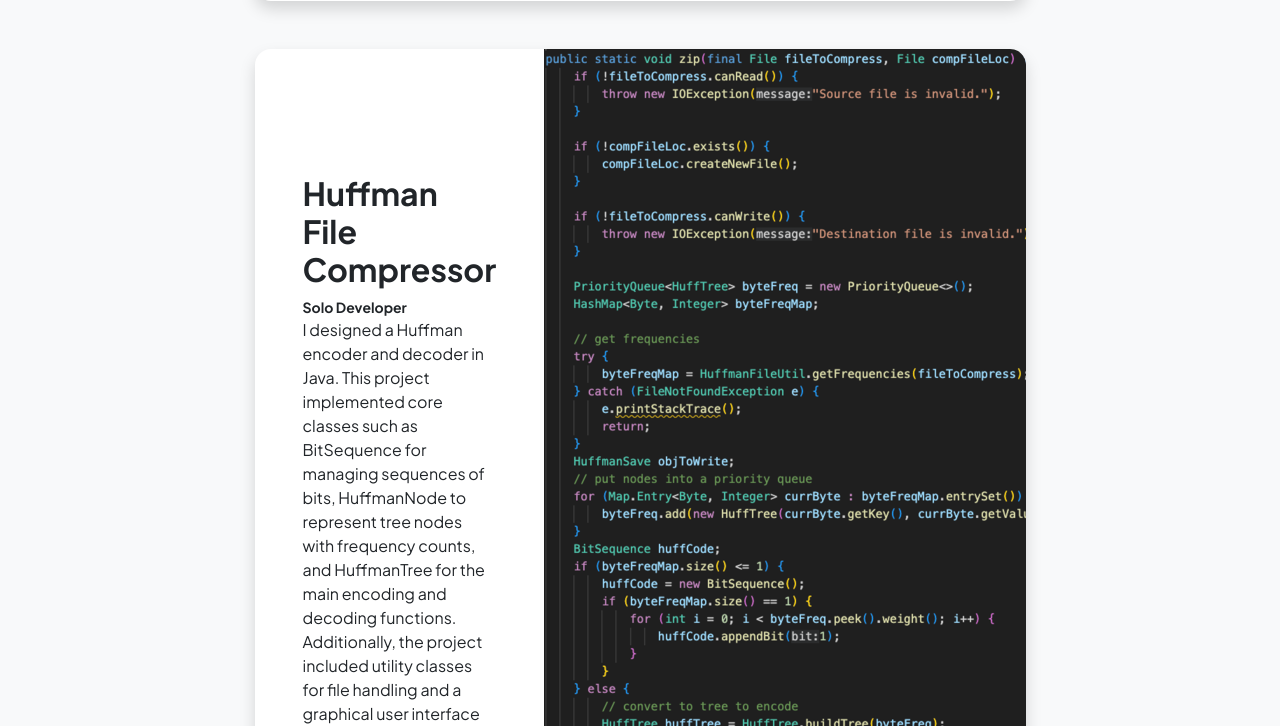
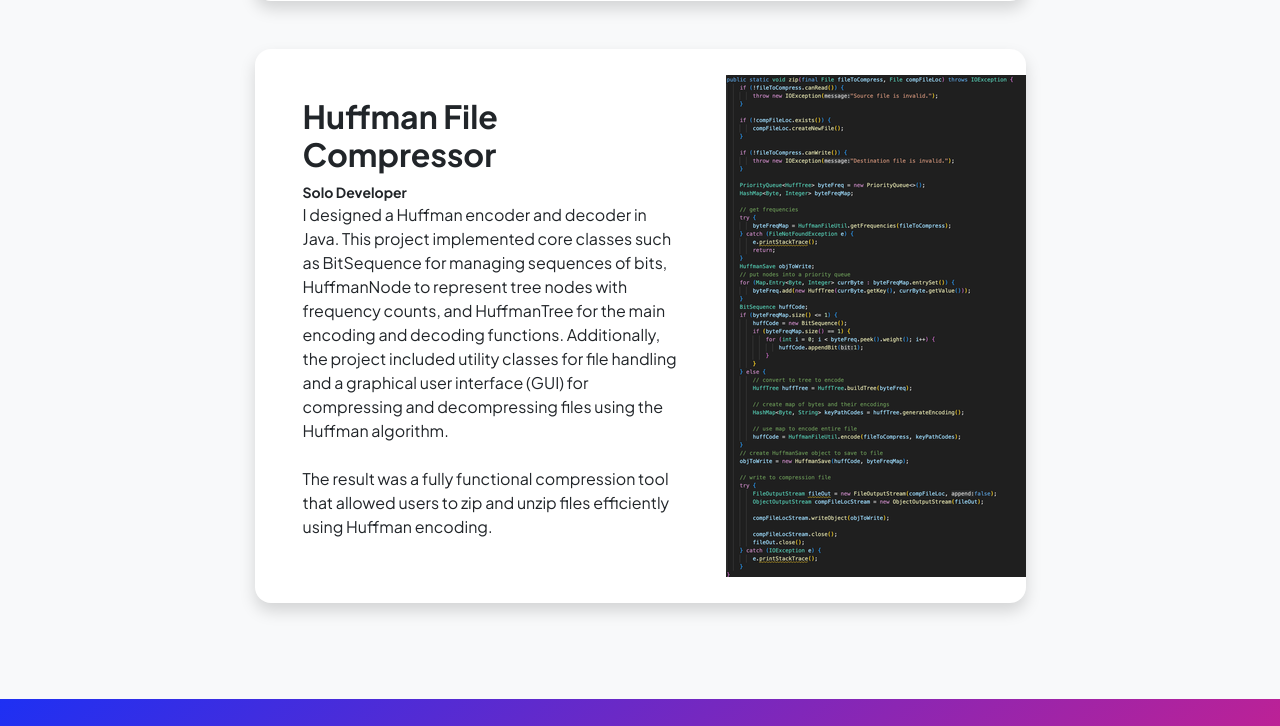
Before and after one commit to Roger4lk/Roger4lk.github.io, a plain HTML site: page projects.html in a window 1280 px wide. Shown: the part 1414-2140 px from the top of the page. Drawn offline with nearby package versions, Linux system fonts and the light colour scheme.

Commit message:
updated image

```diff
--- a/projects.html
+++ b/projects.html
@@ -77,7 +77,7 @@
                                             <div class="small fw-bolder">Solo Developer</div>
                                             <p>I designed a Huffman encoder and decoder in Java. This project implemented core classes such as BitSequence for managing sequences of bits, HuffmanNode to represent tree nodes with frequency counts, and HuffmanTree for the main encoding and decoding functions. Additionally, the project included utility classes for file handling and a graphical user interface (GUI) for compressing and decompressing files using the Huffman algorithm.<br><br>The result was a fully functional compression tool that allowed users to zip and unzip files efficiently using Huffman encoding.</p>
                                         </div>
-                                        <img class="img-fluid" src="assets/huffcodess_70.png" alt="..." />
+                                        <img class="img-fluid" src="assets/huffcodess_with_bgc.png" alt="..." />
                                     </div>
                                 </div>
                             </div>
```
Also changed, not shown: assets/huffcodess_70.png (deleted), assets/huffcodess_with_bgc.png (added).
